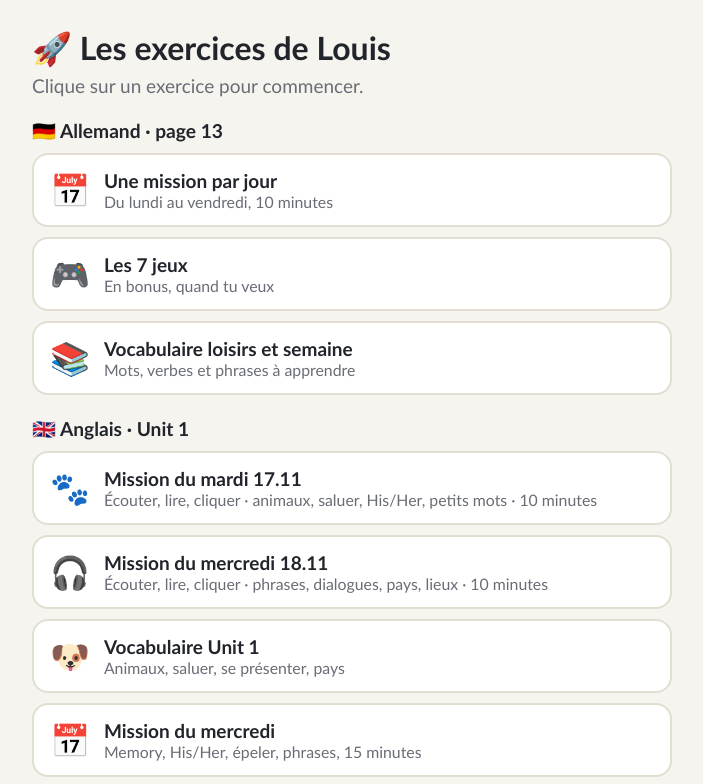
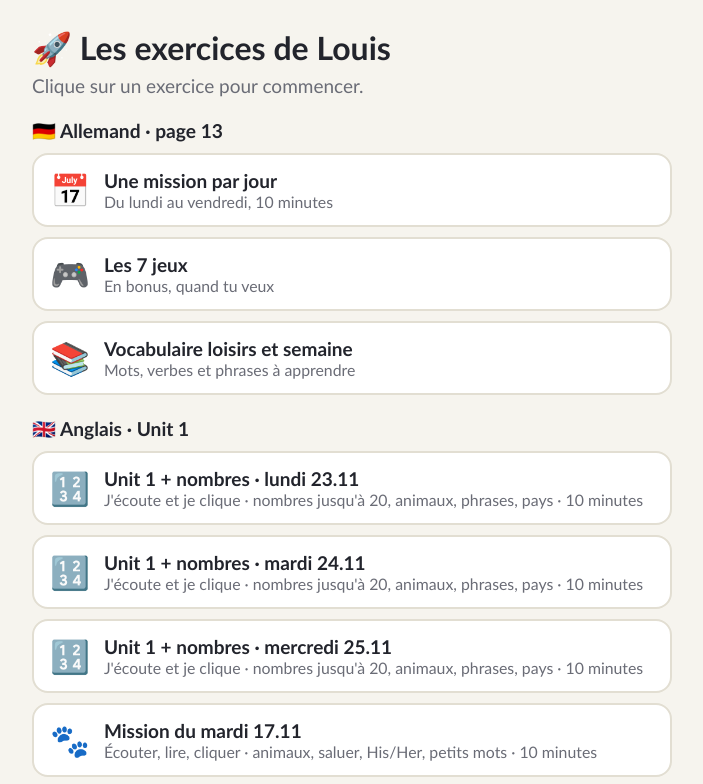
Before and after one commit to turnerbouchet-glitch/louis-exercices, a plain HTML site: page index.html in a window 1280 px wide. Shown: the top 784 px of the page, without its empty margins (288-991 px from the left). Drawn offline with Linux system fonts and the light colour scheme.

Commit message:
Page d'accueil : liens vers les missions d'anglais Unit 1 + nombres du 23, 24 et 25.11 (Caroline)

```diff
--- a/index.html
+++ b/index.html
@@ -27,6 +27,9 @@ a.t small{display:block;color:var(--muted)}
 <a class="t" href="allemand/p13-jeux.html"><span>🎮</span><div><b>Les 7 jeux</b><small>En bonus, quand tu veux</small></div></a>
 <a class="t" href="allemand/p13-vocabulaire.html"><span>📚</span><div><b>Vocabulaire loisirs et semaine</b><small>Mots, verbes et phrases à apprendre</small></div></a>
 <h2>🇬🇧 Anglais · Unit 1</h2>
+<a class="t" href="anglais/unit1-nombres-lundi.html"><span>🔢</span><div><b>Unit 1 + nombres · lundi 23.11</b><small>J'écoute et je clique · nombres jusqu'à 20, animaux, phrases, pays · 10 minutes</small></div></a>
+<a class="t" href="anglais/unit1-nombres-mardi.html"><span>🔢</span><div><b>Unit 1 + nombres · mardi 24.11</b><small>J'écoute et je clique · nombres jusqu'à 20, animaux, phrases, pays · 10 minutes</small></div></a>
+<a class="t" href="anglais/unit1-nombres-mercredi.html"><span>🔢</span><div><b>Unit 1 + nombres · mercredi 25.11</b><small>J'écoute et je clique · nombres jusqu'à 20, animaux, phrases, pays · 10 minutes</small></div></a>
 <a class="t" href="anglais/unit1-mardi.html"><span>🐾</span><div><b>Mission du mardi 17.11</b><small>Écouter, lire, cliquer · animaux, saluer, His/Her, petits mots · 10 minutes</small></div></a>
 <a class="t" href="anglais/unit1-mercredi-2.html"><span>🎧</span><div><b>Mission du mercredi 18.11</b><small>Écouter, lire, cliquer · phrases, dialogues, pays, lieux · 10 minutes</small></div></a>
 <a class="t" href="anglais/unit1-vocabulaire.html"><span>🐶</span><div><b>Vocabulaire Unit 1</b><small>Animaux, saluer, se présenter, pays</small></div></a>
```
